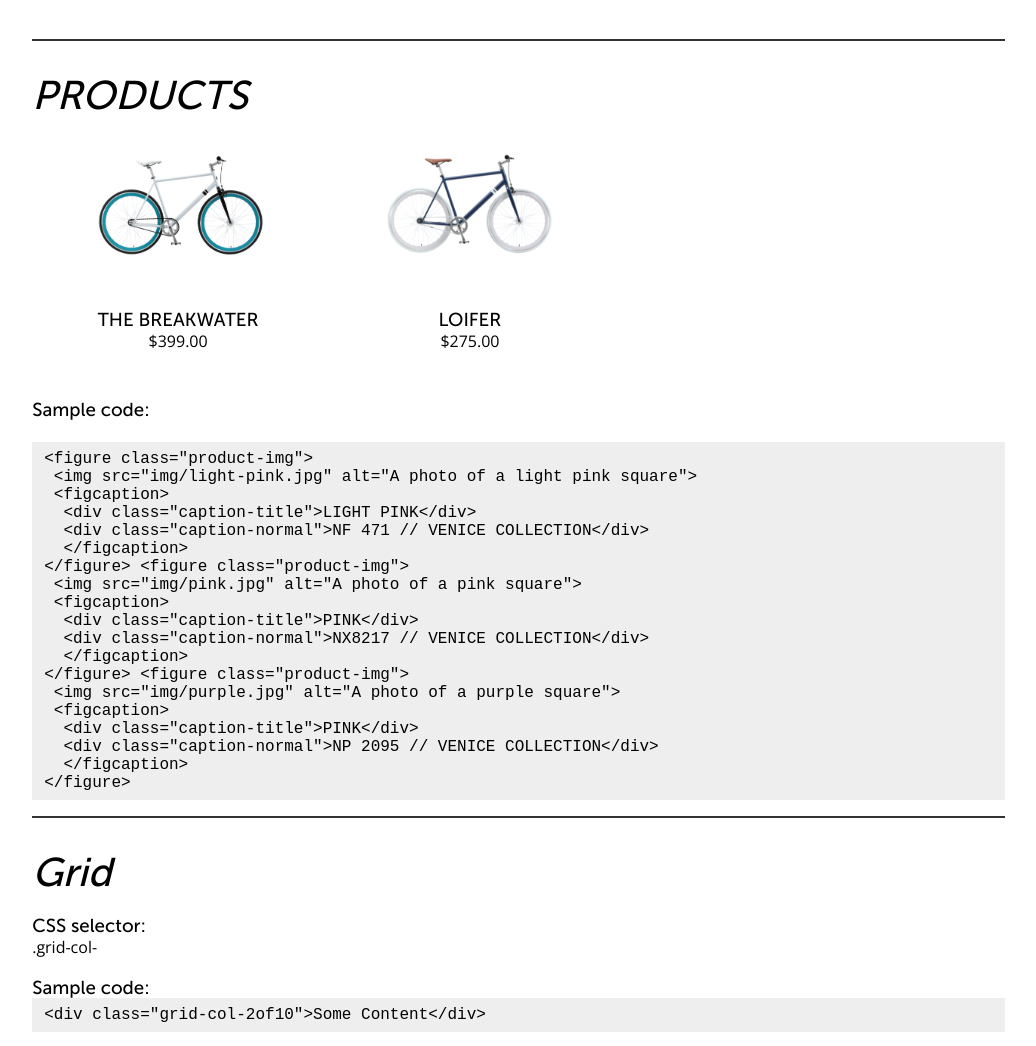
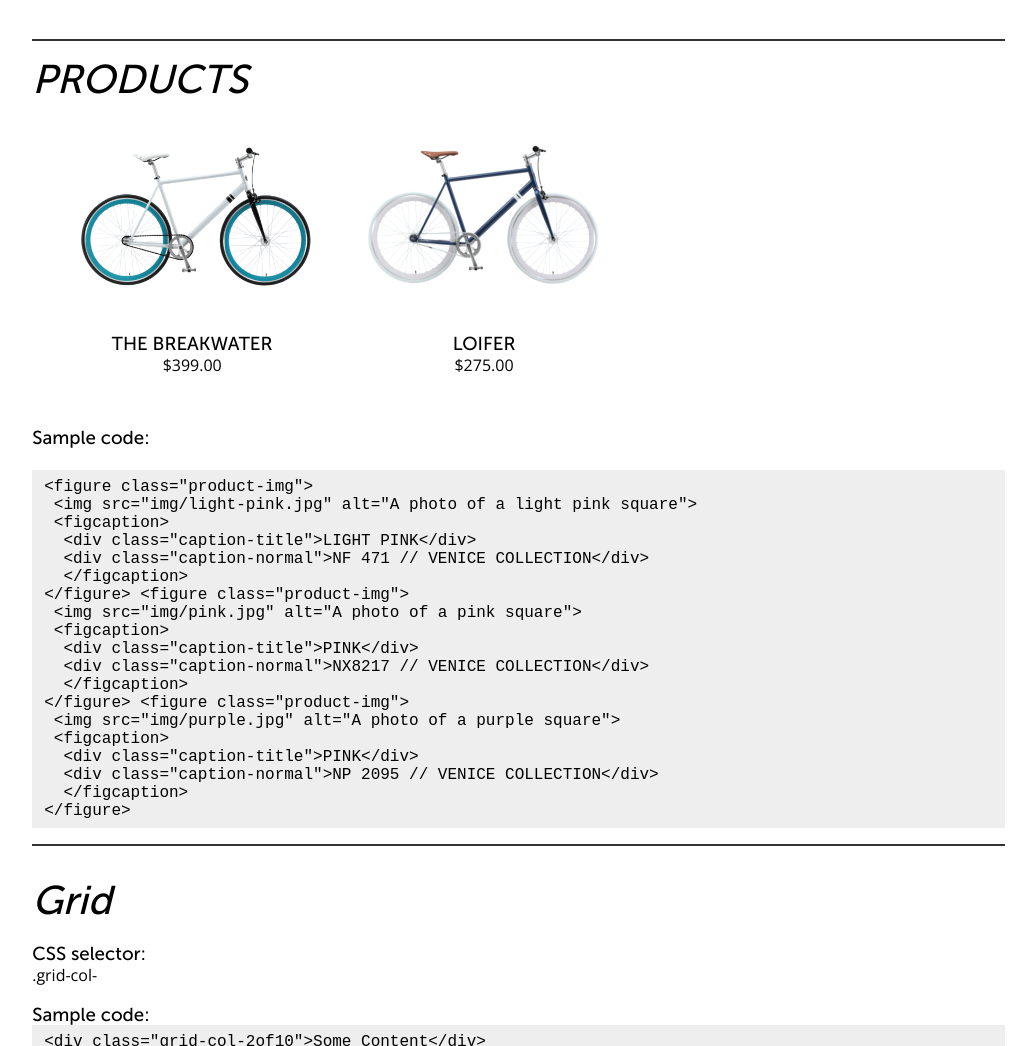
Before and after one commit to oceanzou123/IAT339_P02, a plain HTML site: page index.html in a window 1280 px wide. Shown: the part 6120-7166 px from the top of the page, without its empty margins (243-1279 px from the left). Drawn offline with nearby package versions, Linux system fonts and the light colour scheme.

Commit message:
Fixed the product hover images resize

```diff
--- a/css/main.css
+++ b/css/main.css
@@ -387,51 +387,42 @@ font-weight: 300;
 
 
 /* Styling for product lists */
-#caption {
+.caption {
   position: relative;
-  width: 100%;
-  height: 100%;
-  display: inline-block;
-  padding: 0em 2em 2em 2em;
+  padding: 0em 2em 0em 2em;
+  margin: 0 auto;
+  width: 20em;
 }
 
 .product-caption {
+  position: relative;
   display: block;
   text-align: center;
   font-style: normal;
+  margin: 0 auto;
 }
 
 /* Animation for pictures */
 
-#product-container {
+.product-container {
   position: relative;
-  width: 100%;
-  height: 9.2em;
-  display: inline-block;
-  padding: 0em 0em 0em 0em;
-  overflow: hidden;
+  width: 20em;
+  height: 12em;
+  padding: 0em 2em 0em 2em;
+  margin: 0 auto;
 }
 
-#product-container img {
-  position: absolute;
+.product-container img {
+  position:absolute;
+  left:0;
   width: 100%;
-  left: 0;
+  height: auto;
   -webkit-transition: opacity 1s ease-in-out;
   -moz-transition: opacity 1s ease-in-out;
   -o-transition: opacity 1s ease-in-out;
   transition: opacity 1s ease-in-out;
 }
 
-#product-container img.top:hover {
-  -webkit-opacity: 0;
-  -moz-opacity: 0;
-  -ms-filter: "progid:DXImageTransform.Microsoft.Alpha(Opacity=0)";
-  filter: alpha(opacity=0);
-  overflow: hidden;
+.product-container img.top:hover {
+  opacity:0;
 }
-
-#product {
-  position: absolute;
-  display: inline-block;
-  padding: 0em 2em 0em 2em;
-}
--- a/index.html
+++ b/index.html
@@ -377,18 +377,18 @@
         </section>
 
         <!-- Product Listing -->
-        <section class="grid-row">
+        <section class="grid-row" id="noline">
           <h2>PRODUCTS</h2>
 
           <!-- Product 1 - The Breakwater -->
           <div class="grid-col-3of10">
-          <div id="product-container">
-            <img class="bottom" id="product" src="img/bike-thebreakwater2.png" />
-            <img class="top" id="product" src="img/bike-thebreakwater1.png" />
+            <div class="product-container">
+              <img class="bottom" src="img/bike-thebreakwater2.png" />
+              <img class="top" src="img/bike-thebreakwater1.png" />
             </div>
 
 
-            <div id="caption">
+              <div class="caption">
                 <div class="product-caption"><h3>THE BREAKWATER</h3></div>
                 <div class="product-caption">$399.00</div>
               </div>
@@ -397,19 +397,20 @@
 
           <!-- Product 2 - Loifer -->
           <div class="grid-col-3of10">
-          <div id="product-container">
-              <img id="product" class="bottom" src="img/bike-theloifer2.png" />
-              <img id="product" class="top" src="img/bike-theloifer1.png" />
+            <div class="product-container">
+                <img class="bottom" src="img/bike-theloifer2.png" />
+                <img class="top" src="img/bike-theloifer1.png" />
             </div>
 
-          <div id="caption">
+            <div class="caption">
               <div class="product-caption"><h3>LOIFER</h3></div>
               <div class="product-caption">$275.00</div>
             </div>
           </div>
+        </section>
 
-        <br><br><br><br><br><br><br><br><br><br><br>
 
+        <section class="grid-row">
           <h3>Sample code:</h3>
           <br>
             <code>&lt;figure class="product-img"&gt;
```
Lines whose indentation alone changed are shown as unchanged.
